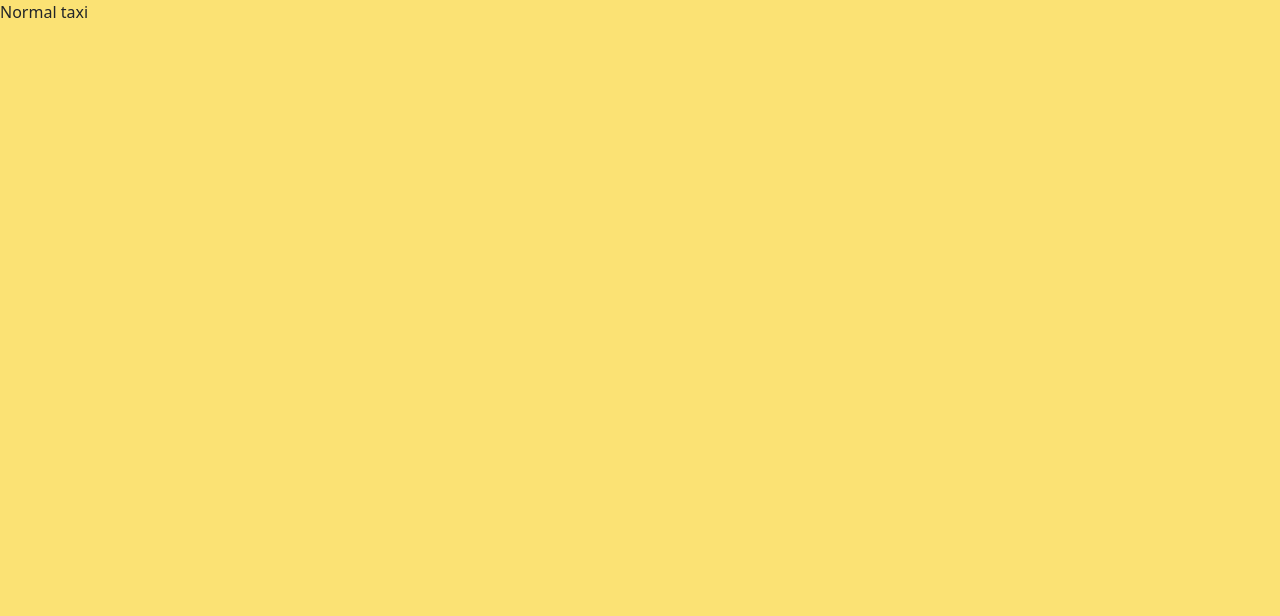
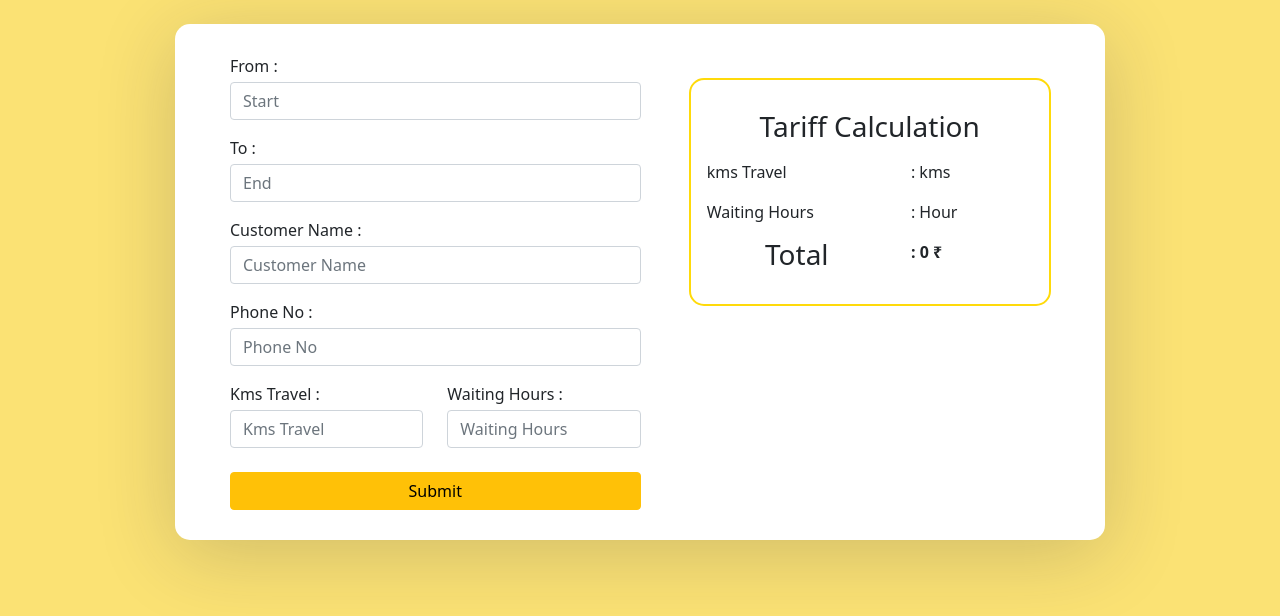
Before and after one commit to Sankhan123/Sri-vetri-taxi, a React (Create React App) app: page /taxi-trip in a window 1280 px wide. Shown: the top 616 px of the page. Built offline with nearby package versions, Linux system fonts and the light colour scheme.

Commit message:
normal taxi

```diff
--- a/src/App.css
+++ b/src/App.css
@@ -39,6 +39,25 @@
     border-radius: 15px;
     transition: all .3s;
   }
+  .taxi-inner {
+
+    margin: auto;
+    background: #ffffff;
+    box-shadow: 0px 14px 80px rgba(34, 35, 58, 0.2);
+    padding: 30px 30px 30px 55px ;
+    border-radius: 15px;
+
+    transition: all .3s;
+  }
+  .result-inner {
+
+    margin: auto;
+    border:2px rgb(255, 218, 10) solid;
+
+    padding: 30px auto ;
+    border-radius: 15px;
+    transition: all .3s;
+  }
 
   .auth-wrapper .form-control:focus {
     border-color: #000;
--- a/src/screens/Taxi.jsx
+++ b/src/screens/Taxi.jsx
@@ -1,9 +1,138 @@
-import React from 'react'
+import React, { useState } from 'react'
 
 function Taxi() {
+
+    const [start, setStart] = useState("");
+    const [end, setEnd] = useState("");
+    const [name, setName] = useState("");
+    const [phone, setPhone] = useState("");
+    const [km, setKm] = useState("");
+    const [hr, setHr] = useState("");
+
+    let result = 12 * km;
+
+    function subHandler(e) {
+        e.preventDefault();
+        console.log("hello World")
+
+    }
+
     return (
-        <div>
-            Normal taxi
+        <div className="container mt-4">
+            <div className="row">
+
+                <div className="auth-wrapper">
+
+                    <div className="col-sm-12 col-md-10 col-lg-10 taxi-inner">
+                        <div className="row">
+
+
+                            <div className="form col-md-6 col-lg-6 col-sm-12">
+
+
+                                <form onSubmit={subHandler}>
+                                    <div className="  form-group">
+                                        <label htmlFor="from">From : </label>
+                                        <input onChange={(e) => setStart(e.target.value)} value={start} name="from" type="text" className="form-control mt-1" placeholder="Start" />
+                                    </div>
+                                    <div className=" mt-3 form-group">
+                                        <label htmlFor="to">To : </label>
+                                        <input value={end} onChange={(e) => setEnd(e.target.value)} name="to" type="text" className="form-control mt-1" placeholder="End" />
+                                    </div>
+                                    <div className=" mt-3 form-group">
+                                        <label htmlFor="name">Customer Name : </label>
+                                        <input name="name" onChange={(e) => setName(e.target.value)} value={name} type="text" className="form-control mt-1" placeholder="Customer Name" />
+                                    </div>
+                                    <div className=" mt-3 form-group">
+                                        <label htmlFor="number">Phone No : </label>
+                                        <input onChange={(e) => setPhone(e.target.value)} name="number" value={phone} type="tel" className="form-control mt-1" placeholder="Phone No" />
+                                    </div>
+
+                                    <div className="row">
+                                        <div className=" mt-3 col-md-6 col-sm-12 col-lg-6 form-group">
+                                            <label htmlFor="kms">Kms Travel : </label>
+                                            <input onChange={(e) => setKm(e.target.value)} name="kms" value={km} type="tel" className="form-control mt-1" placeholder="Kms Travel" />
+                                        </div>
+                                        <div className=" mt-3  col-md-6 col-lg-6 col-sm-12 form-group">
+                                            <label htmlFor="hrs">Waiting Hours : </label>
+                                            <input value={hr} onChange={(e) => setHr(e.target.value)} name="hrs" type="tel" className="form-control mt-1" placeholder="Waiting Hours" />
+                                        </div>
+
+
+                                    </div>
+
+
+                                    <div className="d-grid mt-4    ">
+                                        <button value='submit' className="btn btn-warning" type="button"> Submit </button>
+                                    </div>
+                                </form>
+                            </div>
+
+
+
+                            <div className=" p-3   mt-4 result-inner col-md-5 col-lg-5 col-sm-12">
+
+                                <div className="row">
+                                    <div className="m-auto col-12">                                <h3 className="mt-3 " > Tariff Calculation</h3>
+                                    </div>
+                                </div>
+
+                                <div className="row">
+                                    <div className="col-7">
+                                        <p>kms Travel </p>
+                                    </div>
+                                    <div className="col-5">
+                                        : {km} kms
+                                    </div>
+                                    <div className="col-7">
+                                        <p>Waiting Hours </p>
+                                    </div>
+                                    <div className="col-5">
+                                        : {hr} Hour
+                                    </div>
+
+
+                                    {km > 300 ?
+                                        (<><div className="col-7">
+                                            <p>Driver Beta</p>
+                                        </div>
+
+                                            <div className="col-5">
+                                                : 300 ₹
+                                            </div></>) : (<></>)
+                                    }
+
+
+
+                                    <div className="col-7">
+                                        <h3 className="font-warning">Total </h3>
+                                    </div>
+                                    <div className="col-5">
+
+
+                                        {
+                                            km > 300 ? (<b> : {result = result + 300 + " "} ₹ </b>) : (<b> : {result + " "} ₹</b>)
+                                        }
+
+
+                                    </div>
+                                </div>
+
+                            </div>
+
+                        </div>
+
+
+
+
+
+
+                    </div>
+                </div>
+
+
+
+            </div>
         </div>
     )
 }
```
